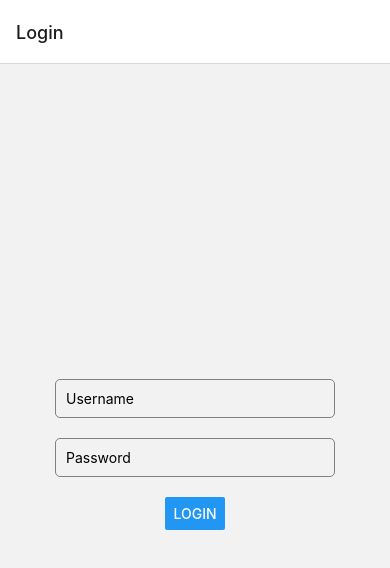
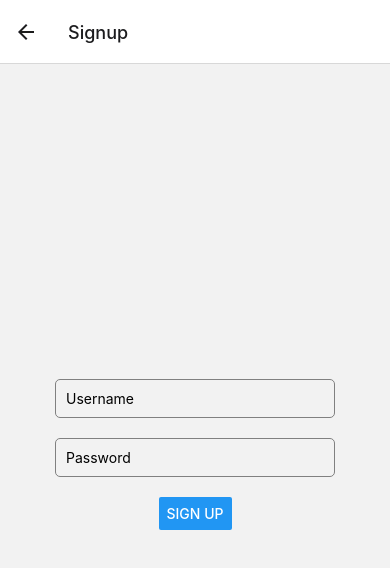
Before and after one commit to jennyma8/truck-track, a React Native app: screen /Signup in a window 390 px wide. Before the commit this address had no page. Shown: the top 568 px of the page. Built offline with nearby package versions, Linux system fonts and the light colour scheme.

Commit message:
Signup and Login working but profile not linked to specific user

```diff
--- a/App.js
+++ b/App.js
@@ -20,9 +20,9 @@ export default function App() {
 
   return (
     <NavigationContainer>
-      <Stack.Navigator>
-      {/* <Stack.Screen name="Signup" component={Signup} /> */}
+      <Stack.Navigator initialRouteName="Login">
         <Stack.Screen name="Login" component={Login} />
+        <Stack.Screen name="Signup" component={Signup} />
         <Stack.Screen name="Form" component={Form} />
         <Stack.Screen name="Profile" component={Profile} />
       </Stack.Navigator>
--- a/Form.js
+++ b/Form.js
@@ -13,7 +13,14 @@ import * as Sharing from 'expo-sharing';
 
 //add invoice # (truck number + driver name + trailer# + date)
 
-const Form = ({ companyName, driverName, email, phone, gstHstNumber, navigation }) => {
+const Form = ({ navigation, route, username }) => {
+  const { formData } = route.params;
+
+  const [companyName, setCompanyName] = useState(formData?.companyName || '');
+  const [driverName, setDriverName] = useState(formData?.driverName || '');
+  const [email, setEmail] = useState(formData?.email || '');
+  const [phone, setPhone] = useState(formData?.phone || '');
+  const [gstHstNumber, setGstHstNumber] = useState(formData?.gstHstNumber || '');
   const [layoverHours, setLayoverHours] = useState('');
   const [pickupDropCount, setPickupDropCount] = useState('');
   const [waitingTimeHours, setWaitingTimeHours] = useState('');
@@ -22,6 +29,7 @@ const Form = ({ companyName, driverName, email, phone, gstHstNumber, navigation
   const [gpsMilesDriven, setGpsMilesDriven] = useState('');
   const [locations, setLocations] = useState([{ deliverTo: '' }]);
   const [pickups, setPickups] = useState([{ pickupFrom: '' }]);
+
 
 
   const ratePerMile = 0.61;
@@ -34,7 +42,7 @@ const Form = ({ companyName, driverName, email, phone, gstHstNumber, navigation
   const earningsMiles = earningsKm * 0.621371;
 
   const goToProfile = () => {
-    navigation.navigate('Profile');
+    navigation.navigate('Profile', { username });
   };
 
   const addLocation = () => {
--- a/Login.js
+++ b/Login.js
@@ -6,24 +6,30 @@ const Login = ({ navigation }) => {
     const [username, setUsername] = useState('');
     const [password, setPassword] = useState('');
 
+    const handleSignupPress = () => {
+        navigation.navigate('Signup');
+      };
+
     const handleLogin = async () => {
-    // Perform validation (e.g., check if username and password are not empty)
+      // Perform validation
       if (!username || !password) {
         Alert.alert('Error', 'Please enter both username and password.');
         return;
       }
 
       try {
-      // Retrieve the password associated with the entered username
-    //   const storedPassword = await AsyncStorage.getItem(username);
-        if (password === 'hello' && username === 'jenny') {
-    //   if (storedPassword === password) {
-        // If the entered password matches the stored password, navigate to the profile screen
-        navigation.navigate('Profile');
-      } else {
-        // If the entered password does not match the stored password, display an error message
+        // Retrieve user data from AsyncStorage
+        const userData = await AsyncStorage.getItem(username);
+        if (userData) {
+          const { password: storedPassword } = JSON.parse(userData);
+          if (password === storedPassword) {
+            // Login successful, navigate to profile
+            navigation.navigate('Profile', { username });
+            return;
+          }
+        }
+        // Invalid username or password
         Alert.alert('Error', 'Invalid username or password. Please try again.');
-      }
       } catch (error) {
         console.error('Error logging in:', error);
         Alert.alert('Error', 'An error occurred while logging in. Please try again later.');
@@ -46,6 +52,7 @@ const Login = ({ navigation }) => {
           secureTextEntry={true}
         />
         <Button title="Login" onPress={handleLogin} />
+        <Button title="Sign Up" onPress={handleSignupPress} />
       </View>
     );
   };
--- a/Profile.js
+++ b/Profile.js
@@ -1,24 +1,52 @@
 import AsyncStorage from '@react-native-async-storage/async-storage';
-import React, { useState } from 'react';
+import React, { useState, useEffect } from 'react';
 import { View, Text, TextInput, StyleSheet, Button, ScrollView } from 'react-native';
 
+const Profile = ({ navigation, route }) => {
+  const { username } = route.params;
 
-const Profile = ({navigation}) => {
   // Define state variables for user information
   const [companyName, setCompanyName] = useState('');
   const [driverName, setDriverName] = useState('');
   const [email, setEmail] = useState('');
   const [phone, setPhone] = useState('');
   const [gstHstNumber, setGstHstNumber] = useState('');
+  const [userProfile, setUserProfile] = useState(null); // Define userProfile state variable
 
-  const goToForm = () => {
-    navigation.navigate('Form');
+  // Load user profile from AsyncStorage when component mounts
+  useEffect(() => {
+    const loadUserProfile = async () => {
+      try {
+        // Retrieve user profile from AsyncStorage
+        const userProfileJSON = await AsyncStorage.getItem('userProfile');
+        if (userProfileJSON) {
+          const userProfileData = JSON.parse(userProfileJSON);
+          // Set user profile data to state variables
+          setCompanyName(userProfileData.companyName || '');
+          setDriverName(userProfileData.driverName || '');
+          setEmail(userProfileData.email || '');
+          setPhone(userProfileData.phone || '');
+          setGstHstNumber(userProfileData.gstHstNumber || '');
+          setUserProfile(userProfileData); // Set userProfile state
+        }
+      } catch (error) {
+        console.error('Error loading user profile:', error);
+      }
     };
+
+    loadUserProfile();
+  }, []); // Only run once when component mounts
+
+  const handleLogout = () => {
+    // Implement logout functionality if needed
+    navigation.navigate('Login');
+  };
+
   // Function to save user profile
   const saveProfile = async () => {
     try {
       // Construct the user profile object
-      const userProfile = {
+      const userProfileData = {
         companyName,
         driverName,
         email,
@@ -27,15 +55,20 @@ const Profile = ({navigation}) => {
       };
 
       // Convert the user profile object to a JSON string
-      const userProfileJSON = JSON.stringify(userProfile);
+      const userProfileJSON = JSON.stringify(userProfileData);
 
       // Save the user profile to AsyncStorage
       await AsyncStorage.setItem('userProfile', userProfileJSON);
 
-      console.log('User profile saved successfully:', userProfile);
+      console.log('User profile saved successfully:', userProfileData);
+      setUserProfile(userProfileData); // Update userProfile state
     } catch (error) {
       console.error('Error saving user profile:', error);
     }
+  };
+
+  const goToForm = () => {
+    navigation.navigate('Form', { formData: userProfile });
   };
 
   return (
@@ -75,7 +108,9 @@ const Profile = ({navigation}) => {
         />
         <Button title="Save Profile" onPress={saveProfile} />
         <Button title="Go to Form" onPress={goToForm} />
-    </View></ScrollView>
+        <Button title="Logout" onPress={handleLogout} />
+      </View>
+    </ScrollView>
   );
 };
 
--- a/Signup.js
+++ b/Signup.js
@@ -6,24 +6,25 @@ const Signup = ({ navigation }) => {
   const [username, setUsername] = useState('');
   const [password, setPassword] = useState('');
 
-  const handleSignUp = async () => {
-    // Perform validation (e.g., check if username and password are not empty)
+  const handleSignup = async () => {
+    // Perform validation
     if (!username || !password) {
       Alert.alert('Error', 'Please enter both username and password.');
       return;
     }
 
     try {
-      // Check if the user already exists by retrieving the password associated with the username
-      const existingPassword = await AsyncStorage.getItem(username);
-
-      if (existingPassword) {
-        Alert.alert('Error', 'User already exists. Please choose a different username.');
+      // Check if username already exists
+      const existingUser = await AsyncStorage.getItem(username);
+      if (existingUser) {
+        Alert.alert('Error', 'Username already exists. Please choose a different username.');
         return;
       }
 
-      // If the user does not exist, store the new user data
-      await AsyncStorage.setItem(username, password);
+      // Save user data to AsyncStorage
+      const userData = { username, password };
+      await AsyncStorage.setItem(username, JSON.stringify(userData));
+
       Alert.alert('Success', 'Account created successfully. You can now log in.');
       navigation.navigate('Login');
     } catch (error) {
@@ -47,7 +48,7 @@ const Signup = ({ navigation }) => {
         onChangeText={text => setPassword(text)}
         secureTextEntry={true}
       />
-      <Button title="Sign Up" onPress={handleSignUp} />
+      <Button title="Sign Up" onPress={handleSignup} />
     </View>
   );
 };
--- a/package.json
+++ b/package.json
@@ -9,7 +9,7 @@
     "web": "expo start --web"
   },
   "dependencies": {
-    "@react-native-async-storage/async-storage": "^1.23.1",
+    "@react-native-async-storage/async-storage": "1.21.0",
     "@react-native-community/masked-view": "^0.1.11",
     "@react-navigation/bottom-tabs": "^6.5.20",
     "@react-navigation/native": "^6.1.17",
@@ -26,8 +26,8 @@
     "node": "^21.7.1",
     "react": "18.2.0",
     "react-native": "0.73.6",
-    "react-native-gesture-handler": "^2.16.0",
-    "react-native-screens": "^3.30.1"
+    "react-native-gesture-handler": "2.14.0",
+    "react-native-screens": "3.29.0"
   },
   "devDependencies": {
     "@babel/core": "^7.20.0"
```
Also changed, not shown: 1 other file (tests, documents, lock files or other folders). Lines whose indentation alone changed are shown as unchanged.
